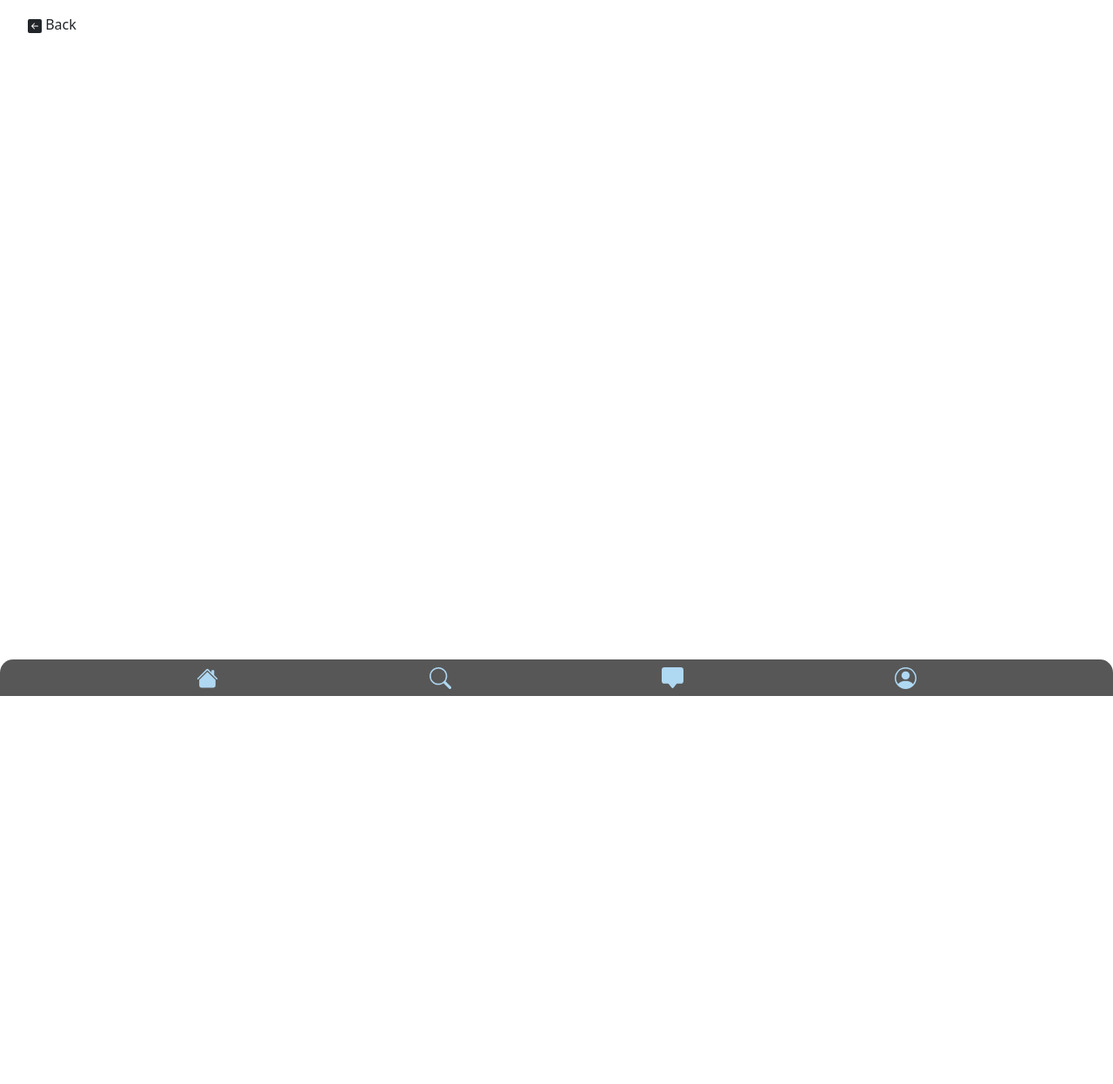
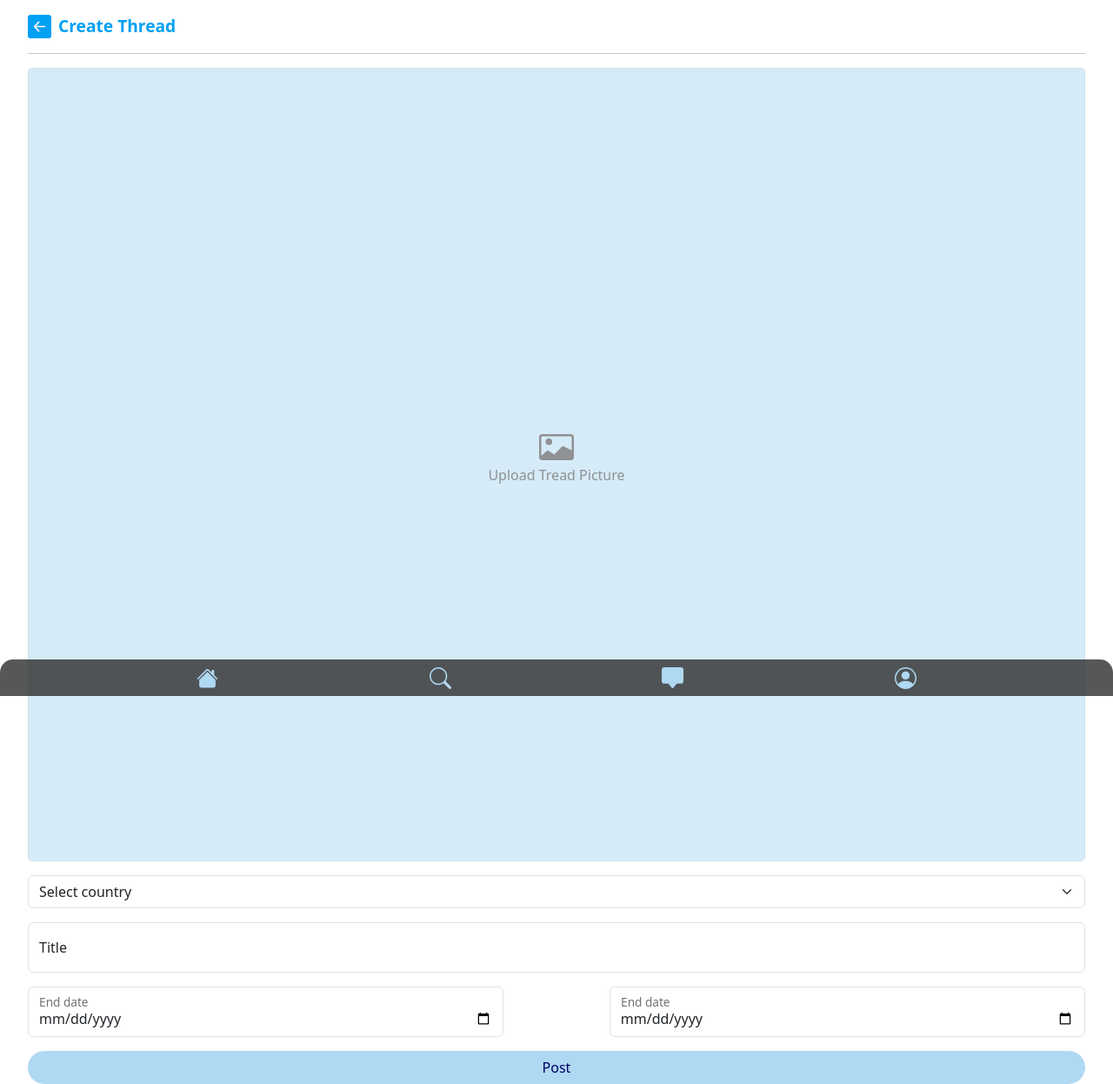
Before and after one commit to Chxshire22/tread, a Next.js app: page /prototyping in a window 1280 px wide. Shown: the whole page at 87% size. Before the commit the page ends 800 px from the top, so only its background shows below. Built offline with nearby package versions, Linux system fonts and the light colour scheme; no server answers.

Commit message:
ui component for adding tread is done

```diff
--- a/src/app/prototyping/page.js
+++ /dev/null
@@ -1,20 +0,0 @@
-"use client";
-
-import Link from "next/link";
-import buttonStyle from "../../styles/buttons.module.css";
-import { ArrowLeftSquareFill, PlusCircleFill } from "react-bootstrap-icons";
-import { useRouter } from "next/navigation";
-
-export default function CreatePostButton() {
-  const router = useRouter();
-
-  return (
-    <div className="page-container">
-      <header className="page-header-back">
-        <a onClick={() => router.back()}>
-          <ArrowLeftSquareFill /> <label className="back label">Back</label>
-        </a>
-      </header>
-    </div>
-  );
-}
--- /dev/null
+++ b/src/app/prototyping/page.jsx
@@ -0,0 +1,54 @@
+"use client";
+import { CardImage } from "react-bootstrap-icons";
+import { useRouter } from "next/navigation";
+import PageHeaderWithBackBtn from "@/components/PageHeaderWithBackBtn";
+
+export default function CreateThreadsPage() {
+  const router = useRouter();
+
+  return (
+    <div className="page-container">
+      <PageHeaderWithBackBtn title="Create Thread" />
+      <div className="img-preview-placeholder ">
+        <CardImage size={40} /> <p>Upload Tread Picture</p>
+      </div>
+
+      {/* Select country */}
+      <div className="my-3">
+        <select className="form-select" aria-label="Country">
+          <option defaultValue={null}>Select country</option>
+          <option value="1">Map</option>
+          <option value="2">Countries</option>
+          <option value="3">Here</option>
+        </select>
+      </div>
+      {/* Input title */}
+      <div className="form-floating mb-3">
+        <input
+          type="text"
+          className="form-control"
+          id="titleInput"
+          placeholder="Title"
+        />
+        <label className="form-label" htmlFor="floatingPassword">
+          Title
+        </label>
+      </div>
+      {/* Input Dates */}
+      <div className="start-end-input">
+        <div className="form-floating mb-3 date-input">
+          <input type="date" className="form-control" id="startDateInput" />
+          <label htmlFor="startDateInput">End date</label>
+        </div>
+        <div className="form-floating mb-3 date-input">
+          <input type="date" className="form-control" id="endDateInput" />
+          <label htmlFor="endDateInput">End date</label>
+        </div>
+      </div>
+
+      <button type="submit" className="btn btn-submit-form">
+        Post
+      </button>
+    </div>
+  );
+}
--- /dev/null
+++ b/src/components/PageHeaderWithBackBtn.jsx
@@ -0,0 +1,20 @@
+"use client";
+import { ArrowLeftSquareFill } from "react-bootstrap-icons";
+import { useRouter } from "next/navigation";
+
+export default function PageHeaderWithBackBtn({ title}) {
+
+  const router = useRouter();
+
+  return (
+    <>
+      <header className="">
+        <a className="page-header-back" onClick={() => router.back()}>
+          <ArrowLeftSquareFill color="#00a0f3" size={27} />{" "}
+          <label className="page-label">{title}</label>
+        </a>
+      </header>
+      <hr/>
+    </>
+  );
+}
--- a/src/styles/globals.css
+++ b/src/styles/globals.css
@@ -39,6 +39,13 @@ a {
   margin: 0;
   font-size: 0.8rem;
   font-weight: 600;
+}
+
+/* LABELS */
+.page-label {
+  font-size: 1.2rem;
+  font-weight: 600;
+  color: var(--color-cornflower-blue);
 }
 
 /* BUTTONS */
@@ -107,3 +114,39 @@ a {
   margin-left: 0.5rem;
   cursor: pointer;
 }
+
+/* FORMS */
+
+.img-preview-placeholder {
+  width: 100%;
+  aspect-ratio: 4/3;
+  display: flex;
+  justify-content: center;
+  align-items: center;
+  background-color: var(--color-sky-blue);
+  opacity: 0.5;
+  border: 1px solid rgba(0, 0, 0, 0.1);
+  border-radius: 5px;
+  cursor: pointer;
+  flex-direction: column;
+}
+
+.start-end-input {
+  width: 100%;
+  display: flex;
+  align-items: center;
+  justify-content: space-between;
+  flex-direction: row;
+}
+
+.date-input {
+  width: 45%;
+}
+
+.btn-submit-form {
+  background-color: var(--color-sky-blue);
+  color: var(--color-dark-blue);
+  font-weight: 500;
+  border-radius: 40px;
+  width: 100%;
+}
```
